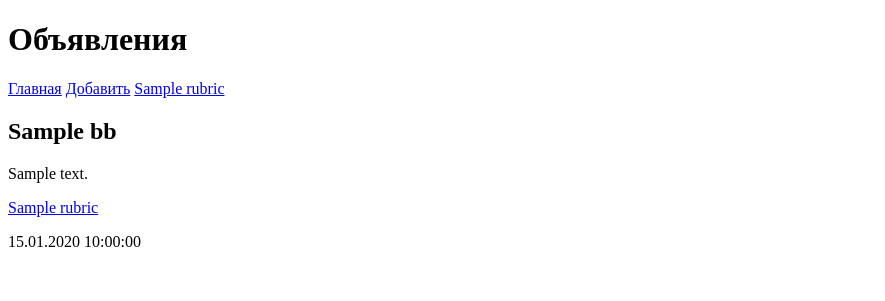
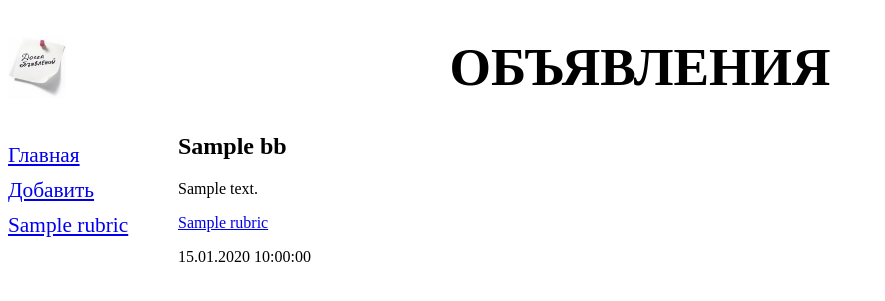
Before and after one commit to b10t/dj_tutor, a Django app: template bboard/templates/bboard/index.html in a window 1280 px wide. Shown: the top 301 px of the page, without its empty margins (0-885 px from the left). Run offline with Django 3.2, Linux system fonts and the light colour scheme; the template is opened without the code that fills it: most values are stand-ins (such as "Sample title", 1, 10 or a date in 2020).

Commit message:
Закончена глава 1

```diff
--- /dev/null
+++ b/bboard/static/bboard/style.css
@@ -0,0 +1,34 @@
+header h1 {
+    /* background: url("bg.jpg") left / auto 100% no-repeat, url("bg.jpg") right / auto 100% no-repeat; */
+    font-size: 40pt;
+    text-transform: uppercase;
+    text-align: center;
+    background: url("bg.jpg") left / auto 100% no-repeat;
+}
+
+nav {
+    font-size: 16pt;
+    width: 150px;
+    float: left;
+}
+
+nav a {
+    display: block;
+    margin: 10px 0px;
+}
+
+section {
+    margin-left: 170px;
+}
+
+/* .root {
+    font-size: larger;
+}
+
+img.main-image {
+    width: 300px;
+}
+
+img.additional-image {
+    width: 180px;
+} */
--- a/bboard/templates/layout/basic.html
+++ b/bboard/templates/layout/basic.html
@@ -1,6 +1,9 @@
+{% load static %}
+
 <!DOCTYPE html>
 <html>
     <head>
+        <link rel="stylesheet" type="text/css" href="{% static 'bboard/style.css' %}">
         <meta http-equiv="Content-Type" content="text/html; charset=utf-8">
         <title>{% block title %}Главная{% endblock %} - Доска объявлений</title>
     </head>
--- a/tutor/settings.py
+++ b/tutor/settings.py
@@ -118,7 +118,7 @@ USE_TZ = True
 # Static files (CSS, JavaScript, Images)
 # https://docs.djangoproject.com/en/2.1/howto/static-files/
 
-PROJECT_ROOT = os.path.dirname(os.path.abspath(__file__))
+# PROJECT_ROOT = os.path.dirname(os.path.abspath(__file__))
 STATIC_URL = '/static/'
 # STATIC_ROOT = os.path.join(BASE_DIR, 'static')
-STATICFILES_DIRS = [ os.path.join(BASE_DIR, 'static'), ]
+# STATICFILES_DIRS = [ os.path.join(BASE_DIR, 'static'), ]
```
Also changed, not shown: bboard/static/bboard/bg.jpg (added).
